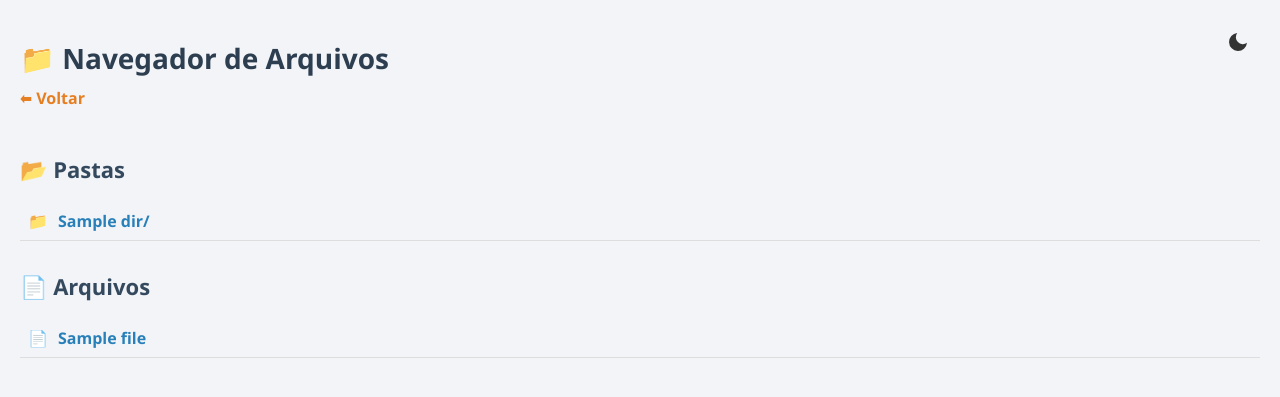
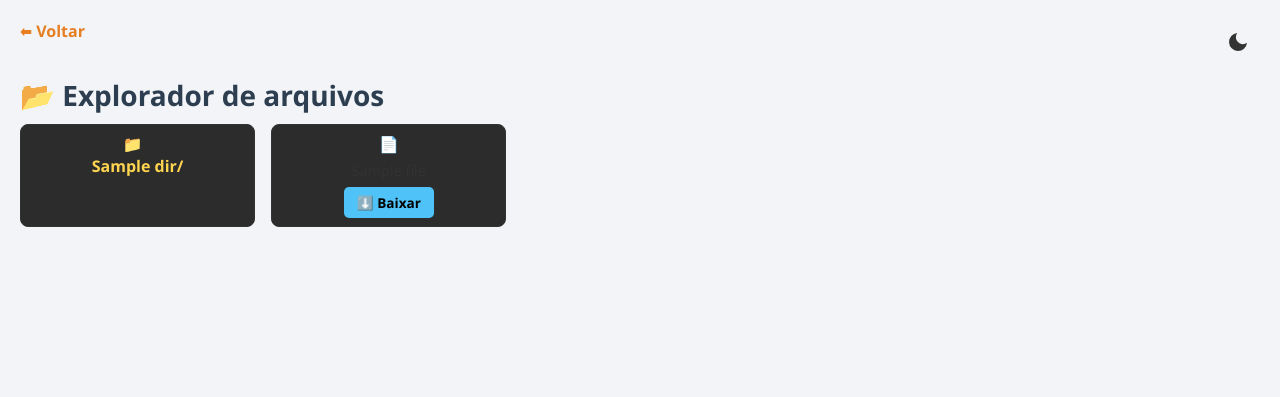
Before and after one commit to mrdurden-hub/Iphone-Transfer, a Flask app: template app/static/templates/dashboard.html in a window 1280 px wide. Shown: the top 397 px of the page. Run offline with Flask 3, Linux system fonts and the light colour scheme; the template is opened without the code that fills it: most values are stand-ins (such as "Sample title", 1, 10 or a date in 2020); parts of the project's set-up code (start-up, migrations or seed data) failed here and were passed over.

Commit message:
basic setup working

```diff
--- a/app/app.py
+++ b/app/app.py
@@ -7,8 +7,9 @@ import os
 import urllib.parse
 
 app = Flask(__name__, template_folder='static/templates', static_folder='static')
+username_os = os.getlogin()
 
-ROOT_DIR = os.path.abspath("C:/")  # ou os.getcwd() para raiz do projeto
+ROOT_DIR = os.path.abspath(f"C:/Users/{username_os}")  # ou os.getcwd() para raiz do projeto
 
 
 # 🧠 Detectar IP local da máquina
--- a/app/static/css/style.css
+++ b/app/static/css/dashboard.css
@@ -1,3 +1,12 @@
+:root {
+    --text-color: #e0e0e0;
+    --accent-color: #4fc3f7;
+    --border-color: #333;
+    --link-color: #90caf9;
+    --folder-color: #ffd54f;
+    --file-bg: #2c2c2c;
+}
+
 body {
     font-family: "Segoe UI", Tahoma, Geneva, Verdana, sans-serif;
     background-color: #f2f4f8;
@@ -55,6 +64,65 @@ li a {
 .emoji {
     margin-right: 10px;
 }
+.file-list {
+    display: grid;
+    grid-template-columns: repeat(auto-fill, minmax(220px, 1fr));
+    gap: 1rem;
+}
+
+.item {
+    background-color: var(--file-bg);
+    border: 1px solid var(--border-color);
+    padding: 0.5rem;
+    border-radius: 8px;
+    display: flex;
+    flex-direction: column;
+    align-items: center;
+    text-align: center;
+    overflow-wrap: break-word;
+}
+
+.folder a {
+    font-weight: bold;
+    font-size: 1rem;
+    color: var(--folder-color);
+}
+
+.preview-img {
+    width: 100%;
+    height: auto;
+    max-height: 200px;
+    object-fit: contain;
+    border-radius: 4px;
+    margin-bottom: 0.5rem;
+}
+
+.preview-video {
+    width: 100%;
+    max-height: 200px;
+    border-radius: 4px;
+    margin-bottom: 0.5rem;
+}
+
+.file-name {
+    font-size: 0.9rem;
+    margin: 0.4rem 0;
+    word-break: break-word;
+}
+
+.download-btn {
+    background-color: var(--accent-color);
+    color: black;
+    padding: 0.4rem 0.8rem;
+    border-radius: 5px;
+    font-weight: bold;
+    font-size: 0.85rem;
+    transition: background-color 0.3s ease;
+}
+
+.download-btn:hover {
+    background-color: #29b6f6;
+}
 
 .theme-toggle {
   position: fixed;
--- a/app/static/templates/dashboard.html
+++ b/app/static/templates/dashboard.html
@@ -3,11 +3,10 @@
 <head>
     <meta charset="UTF-8">
     <title>📁 Dashboard de Arquivos</title>
-    <link rel="stylesheet" href="/static/css/style.css">
+    <link rel="stylesheet" href="/static/css/dashboard.css">
 </head>
 <body>
-
-        <div id="theme-toggle" class="theme-toggle" title="Alternar tema">
+    <div id="theme-toggle" class="theme-toggle" title="Alternar tema">
         <svg id="sun-icon" viewBox="0 0 24 24" width="24" height="24" fill="currentColor">
             <path d="M12 4.5V2m0 20v-2.5M4.5 12H2m20 0h-2.5M5.64 5.64l-1.77-1.77M20.13 20.13l-1.77-1.77M18.36 5.64l1.77-1.77M3.87 20.13l1.77-1.77M12 7a5 5 0 1 1 0 10a5 5 0 0 1 0-10z" />
         </svg>
@@ -16,25 +15,41 @@
         </svg>
     </div>
 
-    <h1>📁 Navegador de Arquivos</h1>
 
     {% if back_url %}
         <a href="/dashboard/{{ back_url }}" class="back-link">⬅ Voltar</a>
     {% endif %}
 
-    <h2>📂 Pastas</h2>
-    <ul>
-        {% for name, path in dirs %}
-            <li><span class="emoji">📁</span><a href="/dashboard/{{ path }}">{{ name }}/</a></li>
-        {% endfor %}
-    </ul>
+    <h1>📂 Explorador de arquivos</h1>
 
-    <h2>📄 Arquivos</h2>
-    <ul>
-        {% for name, path in files %}
-            <li><span class="emoji">📄</span><a href="/dashboard/{{ path }}">{{ name }}</a></li>
-        {% endfor %}
-    </ul>
+<div class="file-list">
+    {% for name, path in dirs %}
+        <div class="item folder">
+          <span class="emoji">📁</span><a href="/dashboard/{{ path }}">{{ name }}/</a>
+        </div>
+    {% endfor %}
+
+    {% for name, path in files %}
+
+        <div class="item file">
+          {% set name_lower = name.lower() %}
+
+          {% if name_lower.endswith('.png') or name_lower.endswith('.jpg') or name_lower.endswith('.jpeg') %}
+              <img src="/dashboard/{{ path }}" alt="{{ name }}" class="preview-img">
+          {% elif name_lower.endswith('.mp4') %}
+              <video class="preview-video" controls>
+                  <source src="/dashboard/{{ path }}" type="video/mp4">
+                  Seu navegador não suporta vídeo.
+              </video>
+          {% else %}
+              <div class="file-icon">📄</div>
+          {% endif %}
+
+          <div class="file-name">{{ name }}</div>
+          <a class="download-btn" href="/dashboard/{{ path }}" download>⬇️ Baixar</a>
+        </div>
+      {% endfor %}
+    </div>
 </body>
 <script>
   const toggle = document.getElementById('theme-toggle');
--- /dev/null
+++ b/commands.txt
@@ -0,0 +1,2 @@
+Set-ExecutionPolicy Unrestricted -Scope Process
+venv\Script\activate
```
